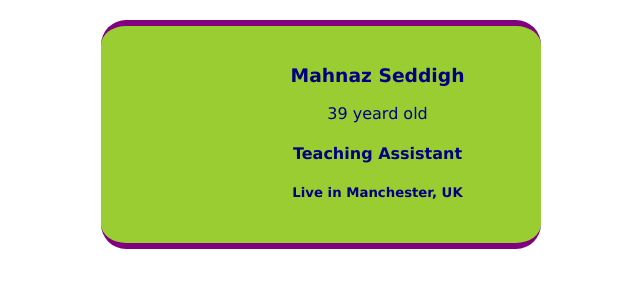
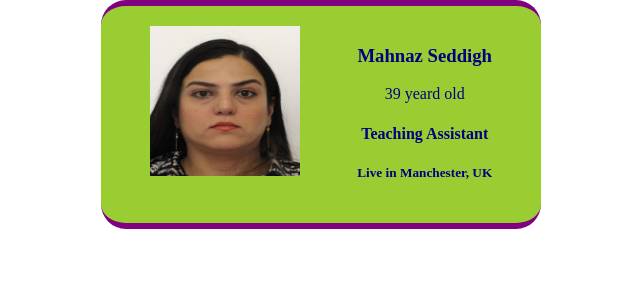
Before and after one commit to Mahnazseddigh/Business-Card, a website built with Vite: page index.html in a window 1280 px wide. Shown: the whole page, without its empty margins (319-959 px from the left). Built offline with nearby package versions, Linux system fonts and the light colour scheme.

Commit message:
Final Digital Business Card

```diff
--- a/index.html
+++ b/index.html
@@ -6,14 +6,14 @@
     <body>
         <div class="card">
              <div>
-               <img class="jpg" scr="mah.png">
+               <img class="png" src="mah.jpg">
              </div>
              <div>
                <h3> Mahnaz Seddigh</h3>
                <p> 39 yeard old</p>
                <h4> Teaching Assistant</h4>
                <h5> Live in Manchester, UK</h5>
-              </div>
-         </dive>
+            </div>
+         </div>
     </body>
 </html>
--- a/styles.css
+++ b/styles.css
@@ -1,9 +1,11 @@
-body {
+.body {
     margin: 20px;
     font-family: Verdana, Geneva, Tahoma, sans-serif;
 }
-.jpg {
-    width: 150 px;
+.png {
+    left: 20px;;
+    width: 150px;
+    height: 150px;
 }
 
 .card {
```
Also changed, not shown: mah.jpg (added).
